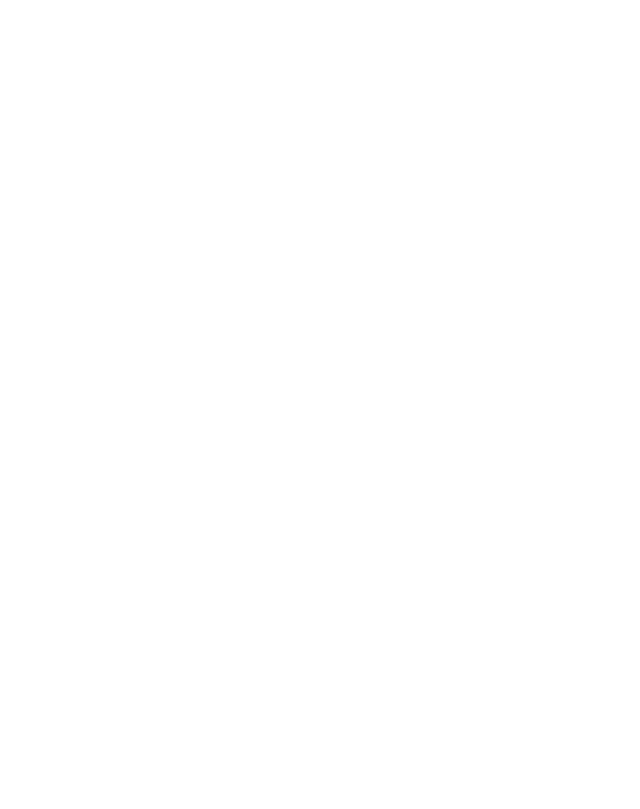
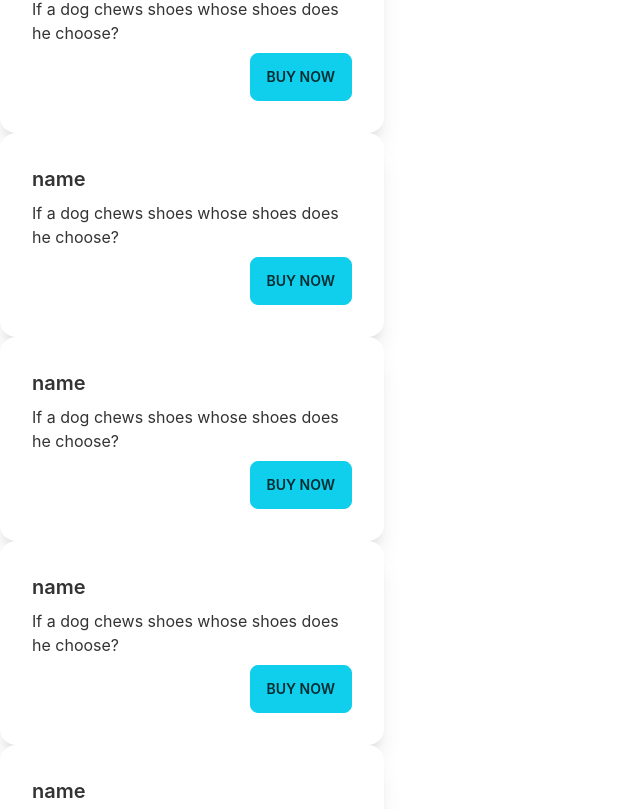
Before and after one commit to ParvesPR/Doctor-s-Portal, a React (Create React App) app: page /appointment in a window 1280 px wide. Shown: the part 1371-2180 px from the top of the page, without its empty margins (0-640 px from the left). Before the commit the page ends 1256 px from the top, so only its background shows below. Built offline with nearby package versions, Linux system fonts and the light colour scheme.

Commit message:
appoinment service component added

```diff
--- a/src/page/Appointment/Appointment.js
+++ b/src/page/Appointment/Appointment.js
@@ -1,13 +1,17 @@
 import React, { useState } from 'react';
 import Footer from '../Shared/Footer/Footer';
 import AppointmentBanner from './AppointmentBanner/AppointmentBanner';
+import AppointmentService from './AppointmentService/AppointmentService';
 import AvailableAppointment from './AvailableAppointment/AvailableAppointment';
+
+
 const Appointment = () => {
     const [date, setDate] = useState(new Date())
     return (
         <div>
             <AppointmentBanner date={date} setDate={setDate}></AppointmentBanner>
             <AvailableAppointment date={date}></AvailableAppointment>
+            <AppointmentService></AppointmentService>
             <Footer></Footer>
         </div>
     );
--- /dev/null
+++ b/src/page/Appointment/AppointmentService/AppointmentService.js
@@ -0,0 +1,17 @@
+import React from 'react';
+
+const AppointmentService = ({ service }) => {
+    return (
+        <div className="card w-96 bg-base-100 shadow-xl">
+            <div className="card-body">
+                <h2 className="card-title">name</h2>
+                <p>If a dog chews shoes whose shoes does he choose?</p>
+                <div className="card-actions justify-end">
+                    <button className="btn btn-primary">Buy Now</button>
+                </div>
+            </div>
+        </div>
+    );
+};
+
+export default AppointmentService;
--- a/src/page/Appointment/AvailableAppointment/AvailableAppointment.js
+++ b/src/page/Appointment/AvailableAppointment/AvailableAppointment.js
@@ -1,10 +1,26 @@
 import { format } from 'date-fns';
-import React from 'react';
+import React, { useEffect, useState } from 'react';
+import AppointmentService from '../AppointmentService/AppointmentService';
 
-const AvailableAppointment = ({date}) => {
+const AvailableAppointment = ({ date }) => {
+    const [services, setServices] = useState([]);
+
+    useEffect(() => {
+        fetch('services.json')
+            .then(res => res.json())
+            .then(data => setServices(data))
+    }, [])
     return (
         <div>
-            <p className='text-center text-secondary font-semibold text-xl'>Available Appointment on {format(date, 'PP')}</p>
+            <h4 className='text-center text-secondary font-semibold text-xl'>Available Appointment on {format(date, 'PP')}</h4>
+            <div>
+                {
+                    services.map(service => <AppointmentService
+                        key={service._id}
+                        service={service}
+                    ></AppointmentService>)
+                }
+            </div>
         </div>
     );
 };
```
